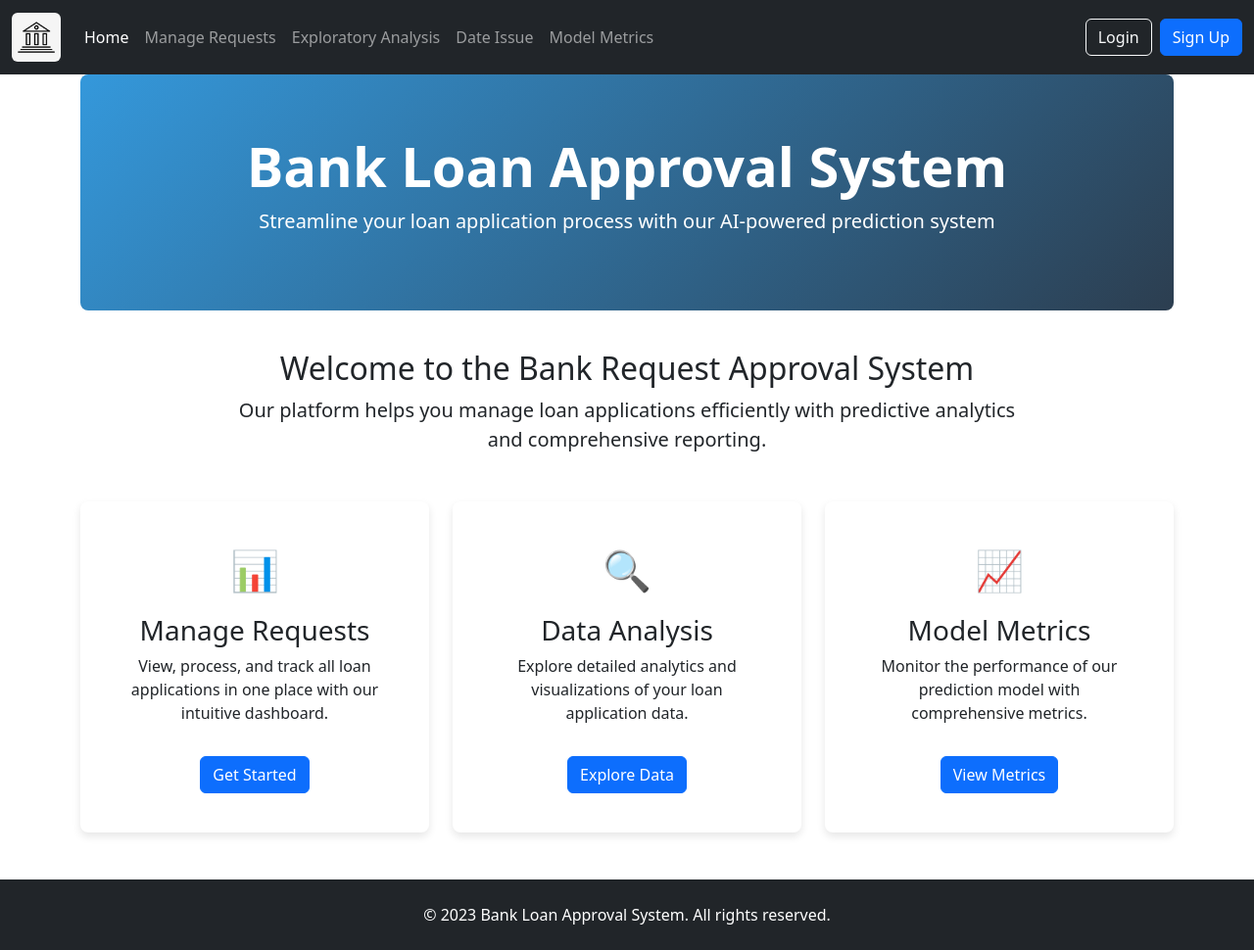
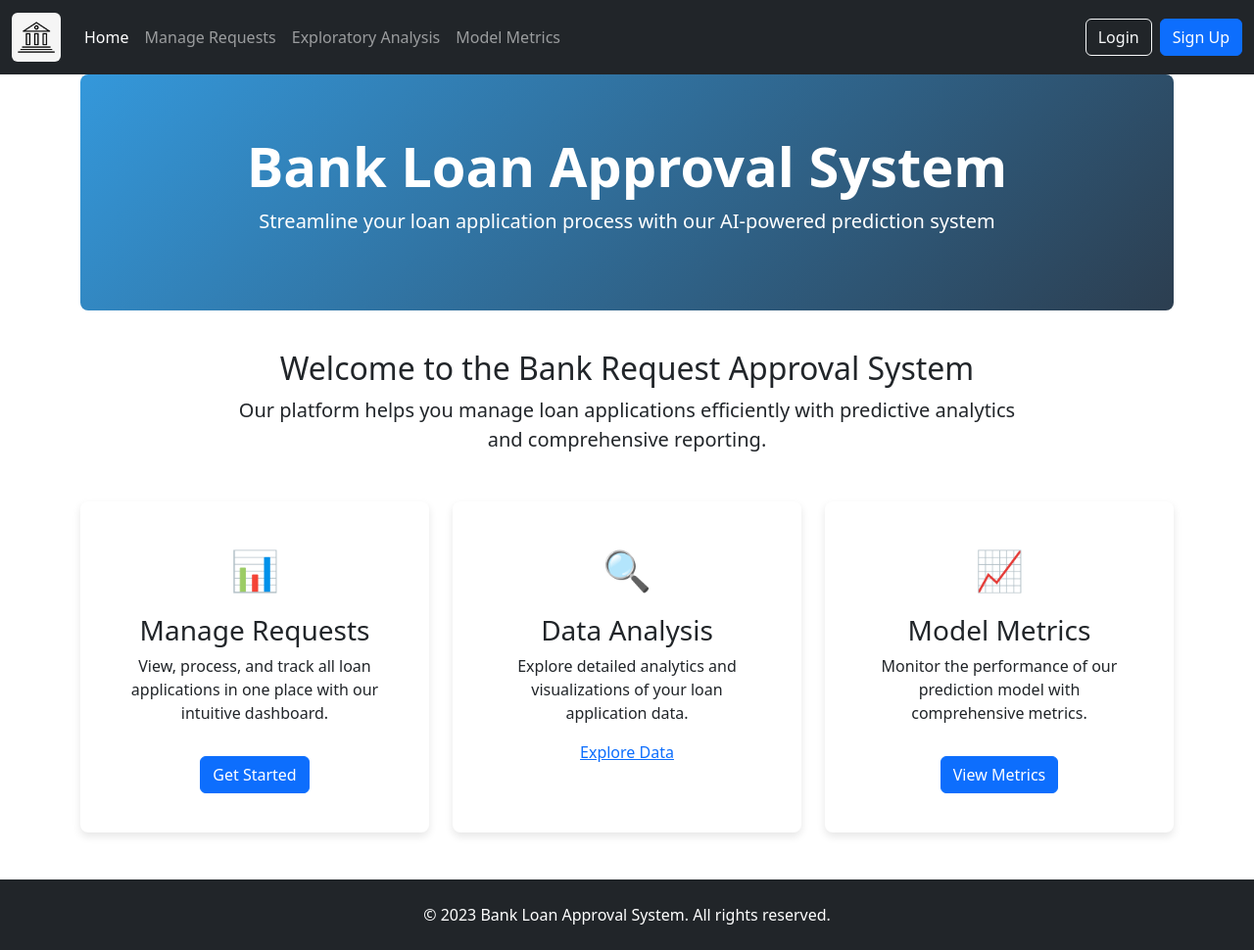
Before and after one commit to maramm9/Loan-approval, a Flask app: page / in a window 1280 px wide. Shown: the whole page at 98% size. Run offline with Flask 3, Linux system fonts and the light colour scheme; parts of the project's set-up code (start-up, migrations or seed data) failed here and were passed over.

Commit message:
Update multiple pages including EDA and others

```diff
--- a/templates/home.html
+++ b/templates/home.html
@@ -21,8 +21,7 @@
                 <ul class="navbar-nav me-auto">
                     <li class="nav-item"><a class="nav-link active" href="{{ url_for('home') }}">Home</a></li>
                     <li class="nav-item"><a class="nav-link" href="{{ url_for('manage_request') }}">Manage Requests</a></li>
-                    <li class="nav-item"><a class="nav-link" href="eda.html">Exploratory Analysis</a></li>
-                    <li class="nav-item"><a class="nav-link" href="date_issue.html">Date Issue</a></li>
+                    <li class="nav-item"><a class="nav-link" href="{{ url_for('eda') }}">Exploratory Analysis</a></li>
                     <li class="nav-item"><a class="nav-link" href="{{ url_for('metrics_page') }}">Model Metrics</a></li>
                 </ul>
                 {% if 'email' in session %}
@@ -69,7 +68,7 @@
                         <div class="feature-icon">🔍</div>
                         <h3>Data Analysis</h3>
                         <p>Explore detailed analytics and visualizations of your loan application data.</p>
-                        <a href="eda.html" class="btn btn-primary mt-3">Explore Data</a>
+                        <a href="{{ url_for('eda') }}" class=" btn-primary mt-3">Explore Data</a>
                     </div>
                 </div>
             </div>
--- a/templates/metrics.html
+++ b/templates/metrics.html
@@ -18,8 +18,8 @@
                 <ul class="navbar-nav me-auto">
                     <li class="nav-item"><a class="nav-link" href="{{ url_for('home') }}">Home</a></li>
                     <li class="nav-item"><a class="nav-link" href="{{ url_for('manage_request') }}">Manage Requests</a></li>
-                    <li class="nav-item"><a class="nav-link" href="eda.html">Exploratory Analysis</a></li>
-                    <li class="nav-item"><a class="nav-link" href="date_issue.html">Date Issue</a></li>
+                    <li class="nav-item"><a class="nav-link" href="{{ url_for('eda') }}">Exploratory Analysis</a></li>
+
                     <li class="nav-item"><a class="nav-link" href="{{ url_for('metrics_page') }}">Model Metrics</a></li>
                 </ul>
             </div>
--- a/templates/requests.html
+++ b/templates/requests.html
@@ -13,8 +13,7 @@
                 <ul class="navbar-nav me-auto">
                     <li class="nav-item"><a class="nav-link" href="{{ url_for('home') }}">Home</a></li>
                     <li class="nav-item"><a class="nav-link" href="{{ url_for('manage_request') }}">Manage Requests</a></li>
-                    <li class="nav-item"><a class="nav-link" href="eda.html">Exploratory Analysis</a></li>
-                    <li class="nav-item"><a class="nav-link" href="date_issue.html">Date Issue</a></li>
+                    <li class="nav-item"><a class="nav-link" href="{{ url_for('eda') }}">Exploratory Analysis</a></li>
                     <li class="nav-item"><a class="nav-link" href="{{ url_for('metrics_page') }}">Model Metrics</a></li>
                 </ul>
             </div>
```
Also changed, not shown: 1 other file.
